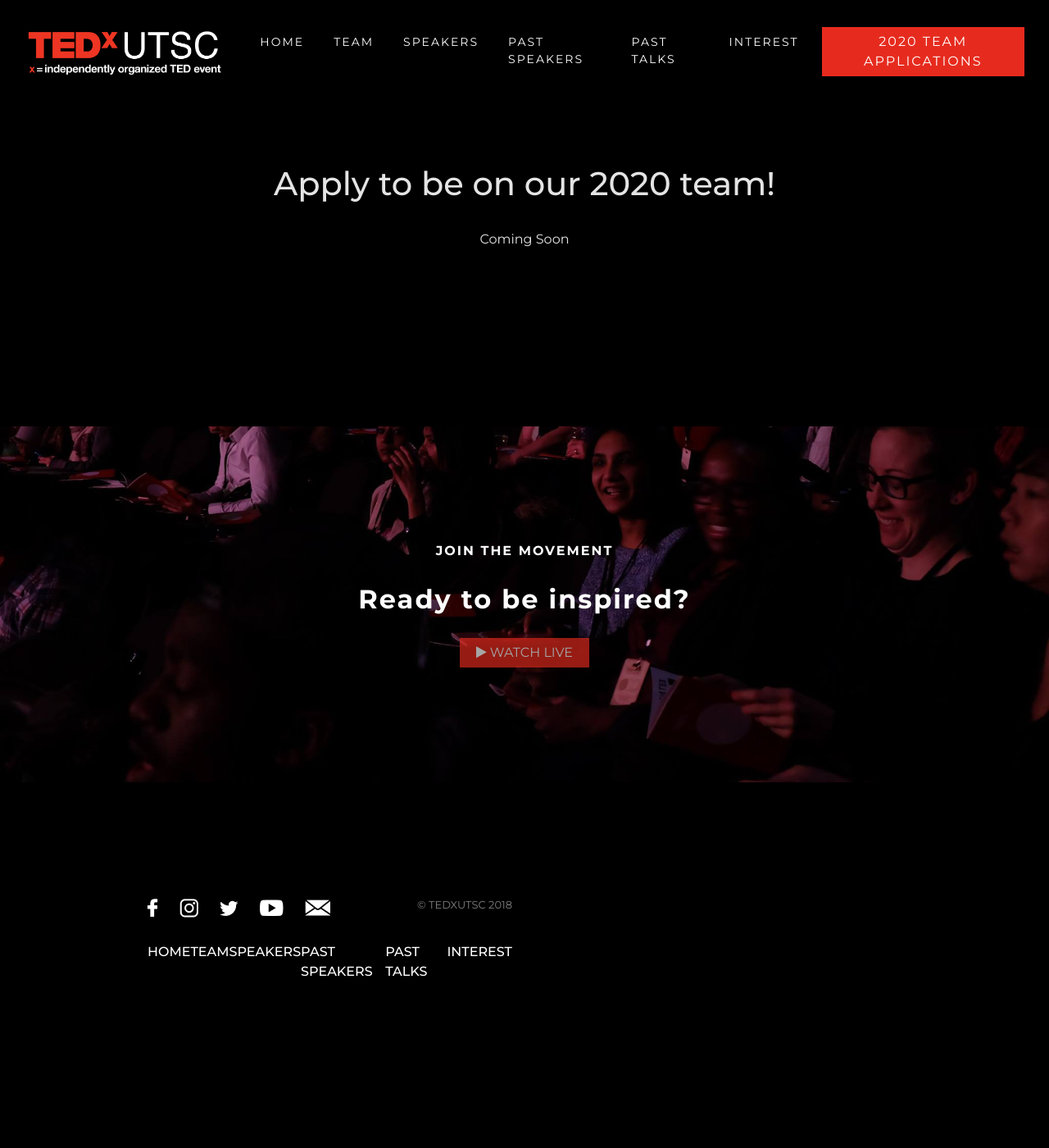
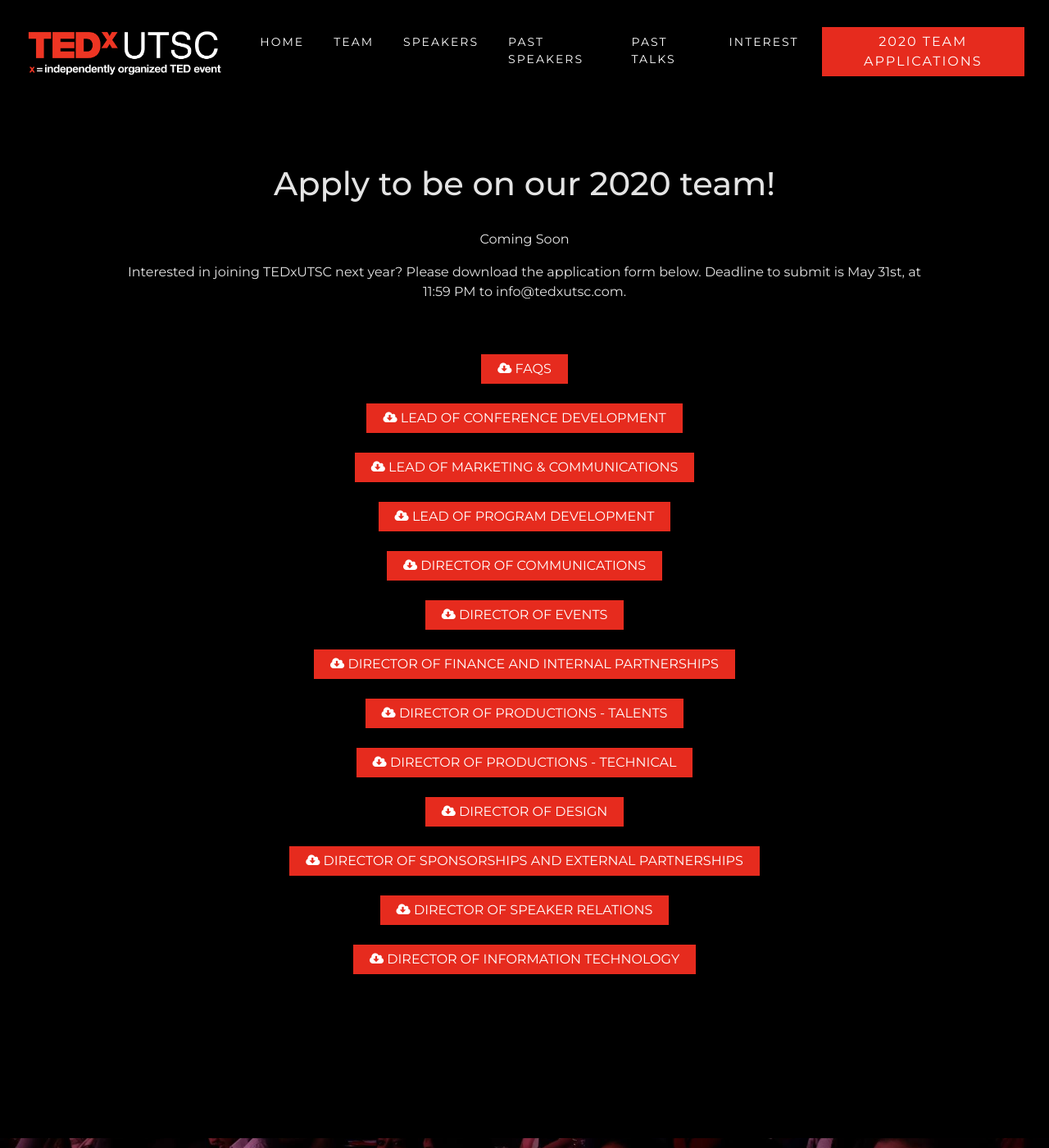
Before and after one commit to junthehacker/tedxutsc, a Jekyll site: the page built from director-lead-application.html, in a window 1280 px wide and 1400 px high. Shown: the whole window at 82% size. Built offline with Jekyll 4.4.1, drawn with Linux system fonts in a browser that asks for light colours.

```diff
--- a/_includes/partials/navigation.html
+++ b/_includes/partials/navigation.html
@@ -27,7 +27,7 @@
                 <a class="nav-link" href="{{ site.baseurl }}/interestForm.html">Interest</a>
             </li>
             <li class="nav-item">
-                <a class="btn btn-primary" href="{{ site.baseurl }}/director-lead-application.html">
+                <a class="btn btn-primary" href="{{ site.baseurl }}/associate-application.html">
                     2020 Team Applications
                 </a>
             </li>
--- /dev/null
+++ b/_sass/_associate_application.scss
@@ -0,0 +1,42 @@
+#regForm {
+    background-color: #ffffff;
+    margin: 100px auto;
+    padding: 40px;
+    width: 70%;
+    min-width: 300px;
+}
+
+input {
+    padding: 10px;
+    width: 100%;
+    font-size: 17px;
+    font-family: Raleway;
+    border: 1px solid #aaaaaa;
+}
+
+input.invalid {
+    background-color: #ffdddd;
+}
+
+.tab {
+    display: none;
+}
+
+.step {
+    height: 15px;
+    width: 15ps;
+    margin: 0 2px;
+    background-color: #bbbbbb;
+    border: none;
+    border-radius: 50%;
+    display: inline-block;
+    opacity: 0.5;
+}
+
+.step.active {
+    opacity: 1;
+}
+
+.step.finish{
+    background-color: #4caf50;
+}
--- /dev/null
+++ b/associate-application.html
@@ -0,0 +1,265 @@
+---
+layout: home
+title: AssociateApplication
+applications:
+  - title: Leads
+    positions:
+      - name: position one
+      - name: position two
+      - name: position three
+      - name: position four
+---
+<style>
+#regForm {
+
+    margin: 100px auto;
+    padding: 40px;
+    width: 70%;
+    min-width: 300px;
+}
+
+input {
+    padding: 10px;
+    width: 100%;
+    font-size: 17px;
+    font-family: Raleway;
+    border: 1px solid #aaaaaa;
+}
+
+input.invalid {
+    background-color: #ffdddd;
+}
+
+.tab {
+    display: none;
+}
+
+.step {
+    height: 15px;
+    width: 15ps;
+    margin: 0 2px;
+    background-color: #bbbbbb;
+    border: none;
+    border-radius: 50%;
+    display: inline-block;
+    opacity: 0.5;
+}
+
+.step.active {
+    opacity: 1;
+}
+
+.step.finish{
+    background-color: #4caf50;
+}
+
+</style>
+<section class="post">
+
+    <div class="container">
+        <h1>Apply to be on our 2020 team!</h1>
+        <br/>
+        <h2>Job Description</h2>
+        <p>As a TEDxUTSC Associate you will work alongside the Executive team in engaging the audience at events
+            and all logistics-related tasks for the Conference. You will become the expert in executing all
+            the needed ins and outs for the day of the event as well as learn the various aspects of organizing a
+            TEDx conference. We are looking for those who are highly organized, eager to learn and interact with TEDxUTSC’s
+            audience.
+        </p>
+        <h2>Tell us about yourself:</h2>
+        <form id="regForm" action="">
+            <h1>Application</h1>
+
+            <div class="tab"> Name:
+                <p><input placeholder="First Name" oninput="this.className = ''"></p>
+                <p><input placeholder="Last Name" oninput="this.className = ''"></p>
+            </div>
+            <div class="tab"> Contact:
+                <p><input placeholder="Email" type="email" oninput="this.className = ''"></p>
+                <p><input placeholder="Phone Number" type="tel" oninput="this.className = ''"></p>
+            </div>
+            <div class="tab"> Academics:
+                <p><input placeholder="Program Study" type="text" oninput="this.className = ''"></p>
+                <p><input placeholder="Year of Study (Fall 2019)" type="text" oninput="this.className = ''"></p>
+            </div>
+            <div class="tab"> Social Media:
+                <p><input placeholder="Facebook" type="text" oninput="this.className = ''"></p>
+                <p><input placeholder="Twitter" type="text" oninput="this.className = ''"></p>
+                <p><input placeholder="Skype/Hangout" type="text" oninput="this.className = ''"></p>
+            </div>
+            <div style="overflow: auto;">
+                <div style="float:right;">
+                    <button type="button" id="prevBtn" onClick="nextPrev(-1)">Previous</button>
+                    <button type="button" id="nextBtn" onClick="nextPrev(1)">Next</button>
+                </div>
+            </div>
+            <div style="text-align:center;margin-top:40px;">
+                <span class="step"></span>
+                <span class="step"></span>
+                <span class="step"></span>
+                <span class="step"></span>
+            </div>
+        </form>
+            <!--<div class="container">
+                <div class="row">
+                    <div class="col-md-2">
+                        <h4>Contact:</h4>
+                    </div>
+                </div>
+                <div class="row">
+                    <div class="col-md-2">
+                        <label>First Name: </label><br/>
+                        <input type="text">
+                    </div>
+                    <div class="col-md-2">
+                        <label>Last Name: </label><br/>
+                        <input type="text">
+                    </div>
+                </div>
+                <div class="row">
+                    <div class="col-md-2">
+                        <label>Email Address: </label><br/>
+                        <input type="email">
+                    </div>
+                    <div class="col-md-2">
+                        <label>Phone Number: </label><br/>
+                        <input type="tel">
+                    </div>
+                </div>
+                <br/><br/>
+                <div class="row">
+                    <div class="col-md-2">
+                        <h4>Academics</h4>
+                    </div>
+                </div>
+                <div class="row">
+                    <div class="col-md-2">
+                        <label>Program Study:</label><br/>
+                        <input type="text">
+                    </div>
+                    <div class="col-md-2">
+                        <label>Year of Study (Fall 2019)</label><br/>
+                        <input type="text">
+                    </div>
+                </div>
+                <br/><br/>
+                <div class="row">
+                    <div class="col-md-2">
+                        <h4>Social Media</h4>
+                    </div>
+                </div>
+                <div class="row">
+                    <div class="col-md-2">
+                        <label>Facebook:</label><br/>
+                        <input type="text">
+                    </div>
+                    <div class="col-md-2">
+                        <label>Twitter:</label><br/>
+                        <input type="text">
+                    </div>
+                    <div class="col-md-2">
+                        <label>Skype/Hangouts:</label><br/>
+                        <input type="text">
+                    </div>
+                </div>
+                <br/>
+                <div class="row">
+                    <div class="col-md-4">
+                        <label>Please list out any commitments (i.e. work terms, extra curricular, etc.) You may be involved in for the coming year (beginning September 2019) and include the duration of each commitment:</label>
+                        <textarea rows="4" cols="50"></textarea>
+                    </div>
+                </div>
+                <br/>
+
+                <div class="row">
+                    <div class="col-md-4">
+                        <label>What makes you passionate about the TED movement? Why would you like to become a part of TEDxUTSC? </label>
+                        <textarea rows="4" cols="50"></textarea>
+                    </div>
+                </div>
+                <br/>
+                <div class="row">
+                    <div class="col-md-4">
+                        <label>What unique skill can yyou bring to the TEDxUTSC team? How does your experience demonstrate this?</label>
+                        <textarea rows="4" cols="50"></textarea>
+                    </div>
+                </div>
+            </div>-->
+
+    </div>
+</section>
+
+<script>
+var currentTab = 0;
+showTab(currentTab);
+
+function showTab(n) {
+
+  var x = document.getElementsByClassName("tab");
+  x[n].style.display = "block";
+
+  if (n == 0) {
+    document.getElementById("prevBtn").style.display = "none";
+  } else {
+    document.getElementById("prevBtn").style.display = "inline";
+  }
+  if (n == (x.length - 1)) {
+    document.getElementById("nextBtn").innerHTML = "Submit";
+  } else {
+    document.getElementById("nextBtn").innerHTML = "Next";
+  }
+
+  fixStepIndicator(n)
+}
+
+function nextPrev(n) {
+
+  var x = document.getElementsByClassName("tab");
+
+  if (n == 1 && !validateForm()) return false;
+
+  x[currentTab].style.display = "none";
+
+  currentTab = currentTab + n;
+
+  if (currentTab >= x.length) {
+
+    document.getElementById("regForm").submit();
+    return false;
+  }
+
+  showTab(currentTab);
+}
+
+function validateForm() {
+
+  var x, y, i, valid = true;
+  x = document.getElementsByClassName("tab");
+  y = x[currentTab].getElementsByTagName("input");
+
+  for (i = 0; i < y.length; i++) {
+
+    if (y[i].value == "") {
+
+      y[i].className += " invalid";
+
+      valid = false;
+    }
+  }
+
+  if (valid) {
+    document.getElementsByClassName("step")[currentTab].className += " finish";
+  }
+  return valid;
+}
+
+function fixStepIndicator(n) {
+
+  var i, x = document.getElementsByClassName("step");
+  for (i = 0; i < x.length; i++) {
+    x[i].className = x[i].className.replace(" active", "");
+  }
+
+  x[n].className += " active";
+}
+</script>
--- a/director-lead-application.html
+++ b/director-lead-application.html
@@ -9,7 +9,7 @@
         <h1>Apply to be on our 2020 team!</h1>
         <br/>
         <p>Coming Soon</p>
-        <!--<p>Interested in joining TEDxUTSC next year? Please download the application form below. Deadline to submit is May 31st, at 11:59 PM to info@tedxutsc.com.</p>
+        <p>Interested in joining TEDxUTSC next year? Please download the application form below. Deadline to submit is May 31st, at 11:59 PM to info@tedxutsc.com.</p>
         <br/><br/>
         <a class="btn btn-primary" href="https://drive.google.com/file/d/1HeV8x6qnYgsW9NqebyQjLlQ9arrYAbi5/view?usp=sharing">
             <i class="fa fa-cloud-download" aria-hidden="true"></i> FAQs
@@ -61,6 +61,6 @@
         <br/><br/>
         <a class="btn btn-primary" href="https://drive.google.com/file/d/19KhDrH7YBHQPj5FQbayEqX5veLpjNNhI/view?usp=sharing">
             <i class="fa fa-cloud-download" aria-hidden="true"></i> Director of Information Technology
-        </a>-->
+        </a>
     </div>
 </section>
```
Also changed, not shown: assets/js/form/associateApplication.js (added, +68 -0 lines).
